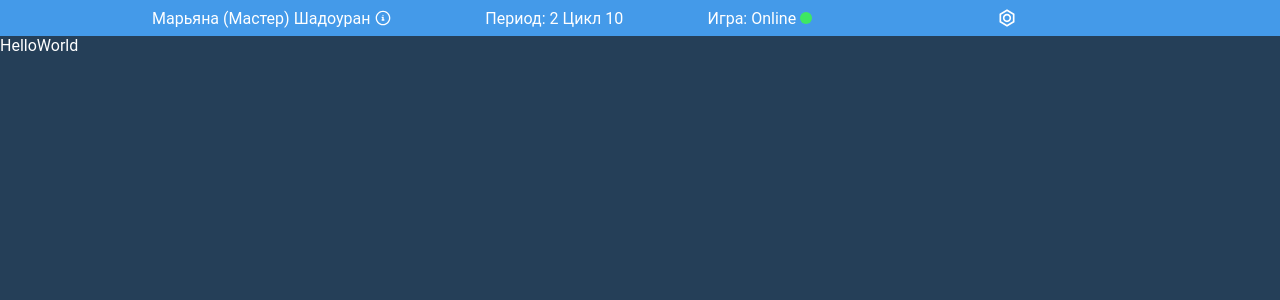
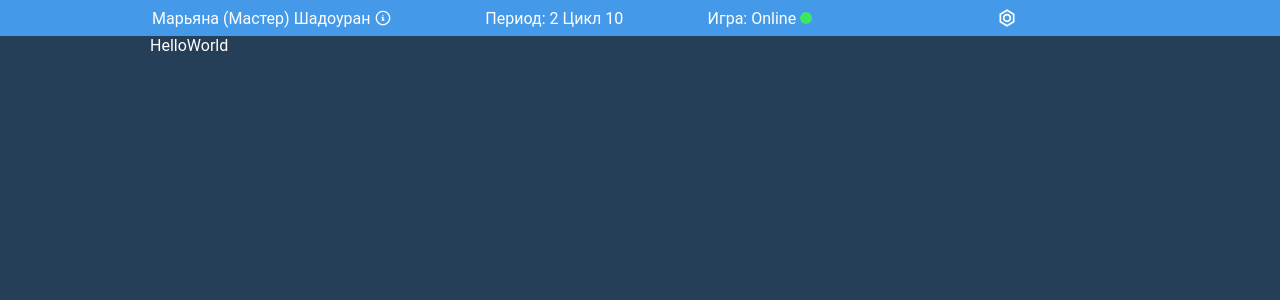
Before and after one commit to sr-2020/marketplace-dashboard, a Vue app: page /#/ in a window 1280 px wide. Shown: the top 300 px of the page. Built offline with nearby package versions, Linux system fonts and the light colour scheme.

Commit message:
added grid

```diff
--- a/src/views/Home.vue
+++ b/src/views/Home.vue
@@ -1,12 +1,17 @@
 <template>
-  <div class="home">
-    HelloWorld
+  <div class="container home">
+    <div class="row">
+      <div class="col-m-3">
+        HelloWorld
+      </div>
+    </div>
   </div>
 </template>
 
 <script lang="ts">
-import { Component, Vue } from "vue-property-decorator";
+import { Component, Vue } from 'vue-property-decorator'
 
-@Component({ })
-export default class Home extends Vue {}
+@Component({})
+export default class Home extends Vue {
+}
 </script>
```
